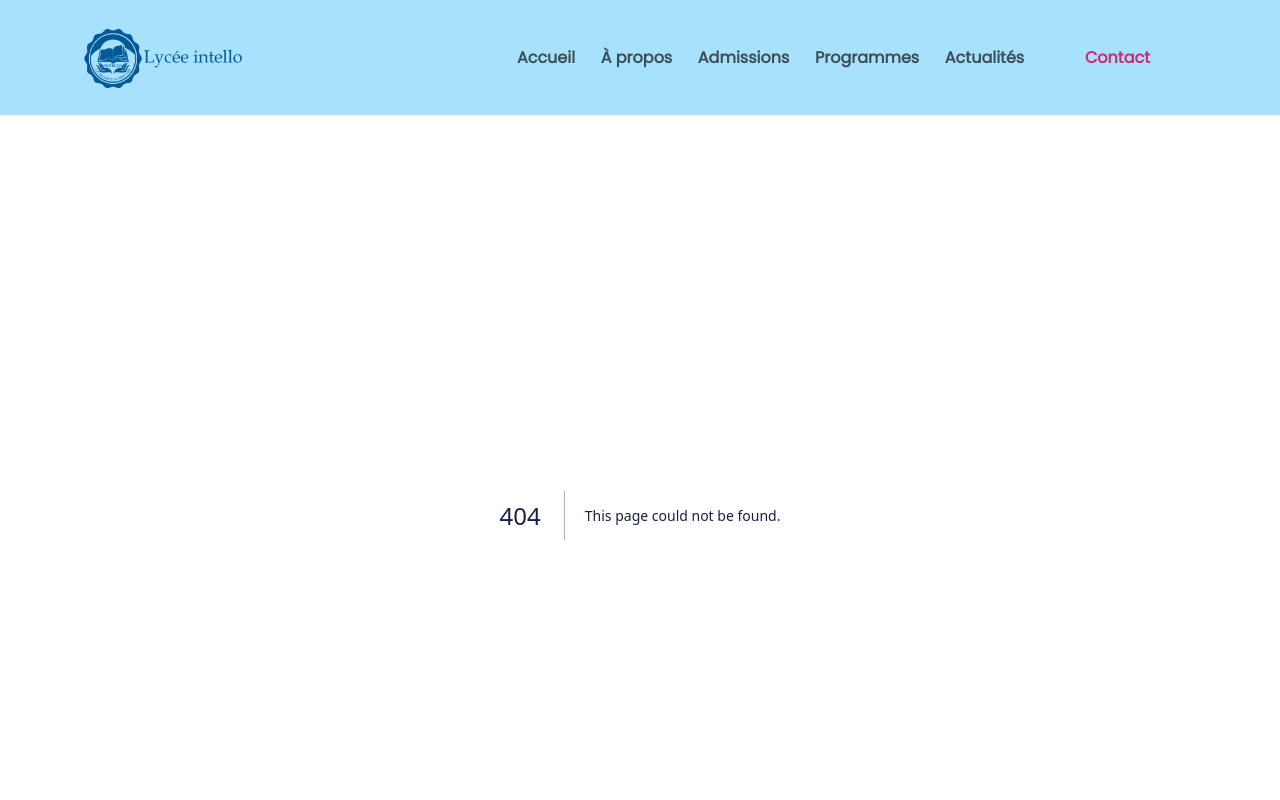
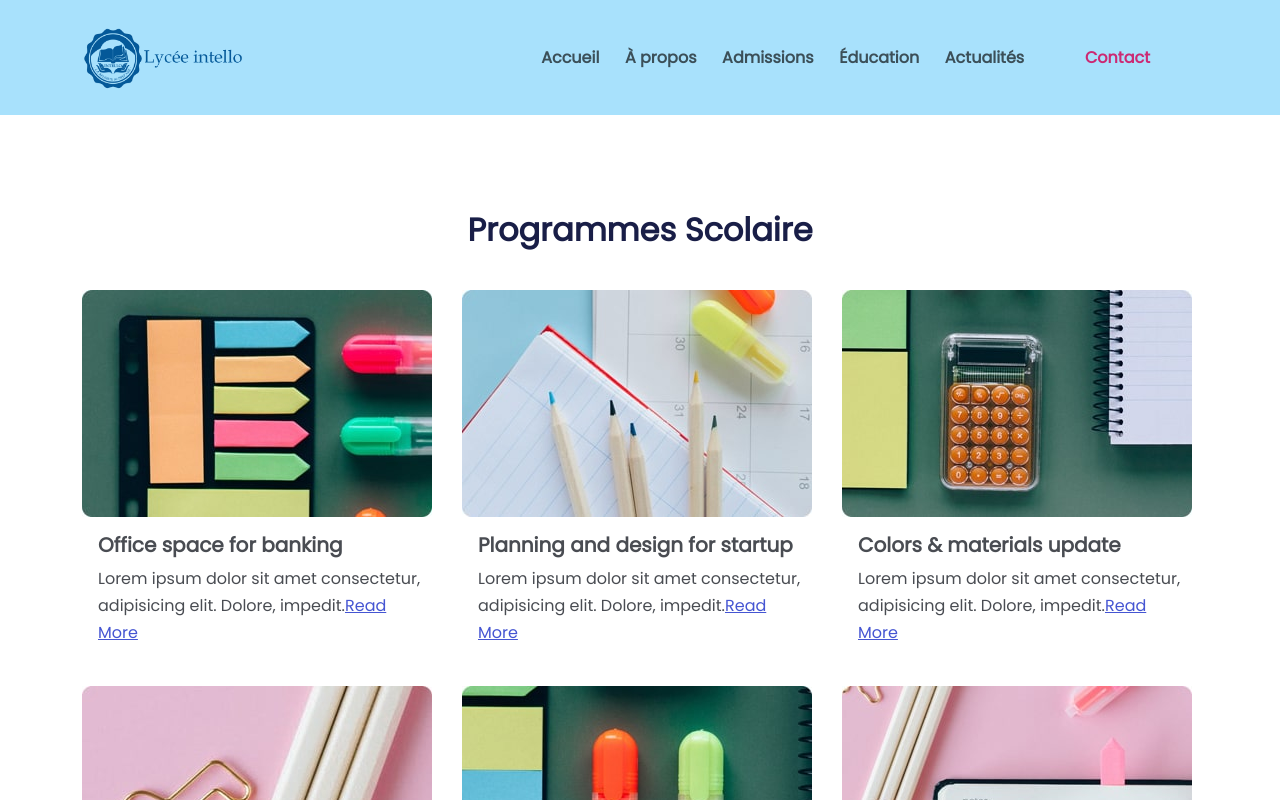
Before and after one commit to Radoniaina24/intello24, a Next.js app: page /education in a window 1280 px wide. Before the commit this address had no page. Shown: the top 800 px of the page. Built offline with nearby package versions, Linux system fonts and the light colour scheme.

Commit message:
add formik on the contact

```diff
--- /dev/null
+++ b/src/app/education/page.js
@@ -0,0 +1,5 @@
+import Projects from '@/components/Education/Projects';
+
+export default function page() {
+  return <Projects />;
+}
--- a/src/app/page.js
+++ b/src/app/page.js
@@ -2,9 +2,9 @@ import Introduction from '@/components/About/Introduction';
 import Contact from '@/components/Contact/Contact';
 import Details from '@/components/Details/Details';
 import Details2 from '@/components/Details/Details2';
+import Projects from '@/components/Education/Projects';
 import Hero from '@/components/Hero/Hero';
 import Service from '@/components/Middle/Service';
-import Projects from '@/components/Projects/Projects';
 import Testimonials from '@/components/Testimonials/Testimonials';
 
 export default function Home() {
--- a/src/components/Navbar/Navbar.jsx
+++ b/src/components/Navbar/Navbar.jsx
@@ -46,7 +46,7 @@ export default function Navbar() {
               </Link>
             </li>
             <li className='nav-item'>
-              <Link className='nav-link' href='/About'>
+              <Link className='nav-link' href='/about'>
                 À propos
               </Link>
             </li>
@@ -56,9 +56,9 @@ export default function Navbar() {
               </a>
             </li>
             <li className='nav-item'>
-              <a className='nav-link' href='#projects'>
-                Programmes
-              </a>
+              <Link className='nav-link' href='/education'>
+                Éducation
+              </Link>
             </li>
             <li className='nav-item'>
               <a className='nav-link' href='#projects'>
```
Also changed, not shown: src/app/about/page.js (renamed from src/app/About/page.js), src/components/Education/Projects.js (renamed from src/components/Projects/Projects.js).
